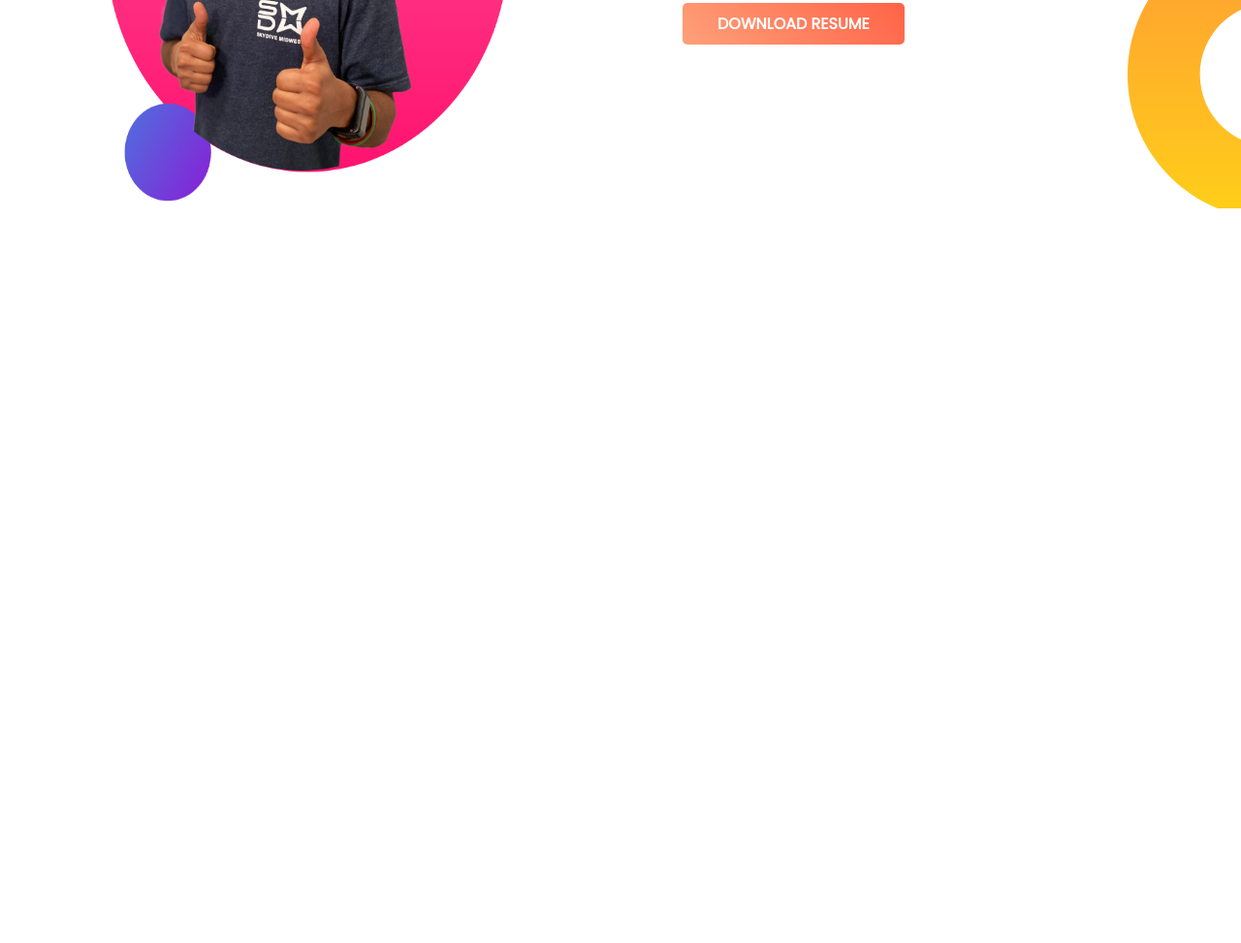
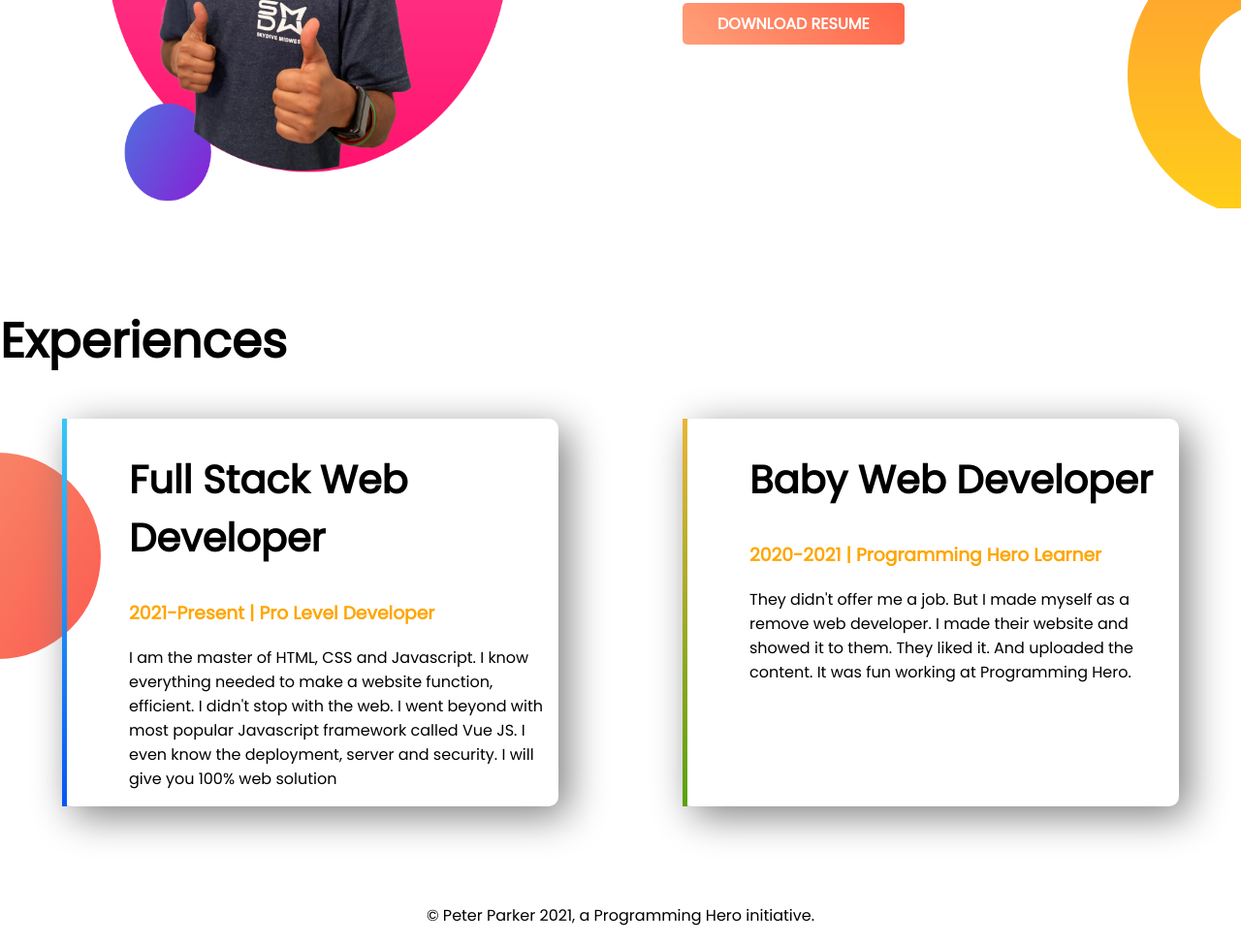
Before and after one commit to Amithasan22/developer-protfolio, a plain HTML site: page index.html in a window 1280 px wide. Shown: the part 949-1922 px from the top of the page at 97% size. Before the commit the page ends 1264 px from the top, so only its background shows below. Drawn offline with Linux system fonts and the light colour scheme.

Commit message:
last-work

```diff
--- a/index.html
+++ b/index.html
@@ -13,7 +13,7 @@
 </head>
 
 <body>
-    <section class="top-banner">
+    <section class="top-banner flexible-container">
         <div class="half-width">
             <h1>Welcome To</h1>
             <h1> <span class="orange-color">Peter Parker</span> World</h1>
@@ -31,7 +31,7 @@
     </section>
 
 
-    <section class="middle-banner">
+    <section class="middle-banner flexible-container">
 
         <div class="half-width">
             <img src=" images/jhankar2.png" alt="" height="500px" width="650px">
@@ -49,6 +49,34 @@
 
     </section>
 
+    <section class="last-middle">
+        <h1>Experiences</h1>
+        <div class="flexible-container">
+            <div id="web-dev-baby" class="Experience-item">
+                <h2>Full Stack Web Developer</h2>
+                <h3 class="orange-color">2021-Present | Pro Level Developer</h3>
+                <p>I am the master of HTML, CSS and Javascript. I know everything needed to make a website function,
+                    efficient. I didn't stop with the web. I went beyond with most popular Javascript framework called
+                    Vue
+                    JS. I even know the deployment, server and security. I will give you 100% web solution</p>
+            </div>
+            <div id="web-dev-exp" class="Experience-item">
+                <h2>Baby Web Developer </h2>
+                <h3 class="orange-color">2020-2021 | Programming Hero Learner</h3>
+                <p>They didn't offer me a job. But I made myself as a remove web developer. I made their website and
+                    showed
+                    it to them. They liked it. And uploaded the content. It was fun working at Programming Hero.</p>
+            </div>
+        </div>
+
+    </section>
+
+
+    <footer>
+        <p>© Peter Parker 2021, a Programming Hero initiative.</p>
+    </footer>
+
+
 
 
 
--- a/style.css
+++ b/style.css
@@ -8,13 +8,16 @@ body{
 h1{
     font-size: 50px;
 }
-section{
+.flexible-container{
     display: flex;
     margin-bottom: 100px;
 }
 .half-width{
     width: 50%;
     padding-left: 5%;
+}
+.Experience-item h2{
+    font-size: 40px;
 }
 .half-width img{
     width: 80%;
@@ -39,3 +42,34 @@ font-weight: 700;
     background-position-y: +220px;
 
 }
+.orange-color{
+    color: orange;
+}
+.Experience-item{
+    width: 40%;
+    margin-left: 5%;
+    margin-right: 5%;
+    padding-left: 5%;
+    padding-left: 5%;
+     border-radius: 10px;
+    box-shadow:10px 10px 40px gray;
+    border-left: 5px solid red;
+}
+.last-middle{
+    background-image: url(images/exp-bg.png);
+    background-repeat: no-repeat;
+    background-position: left;
+}
+#web-dev-exp{
+
+    border-image: linear-gradient(#f6b73c, #4d9f0c) 30;
+}
+
+#web-dev-baby{
+
+    border-image: linear-gradient(#3cd1f6, #054cf3) 30;
+}
+
+footer p{
+    text-align:center;
+}
```
